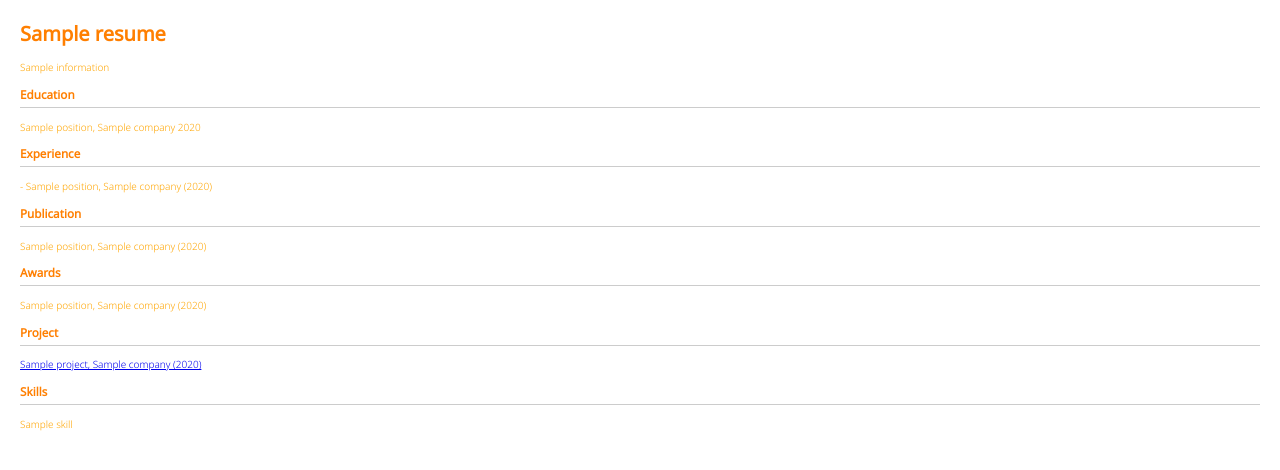
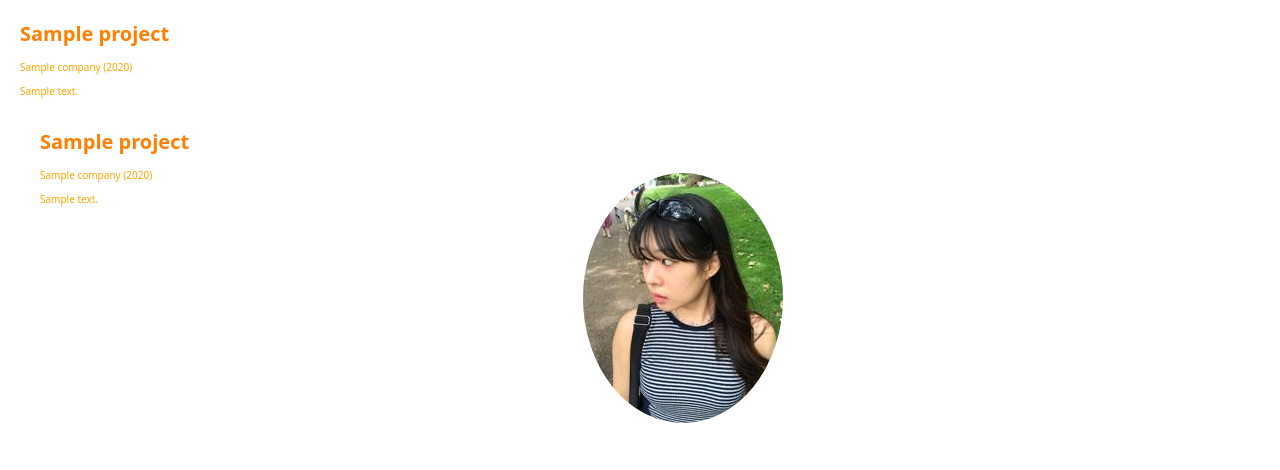
Before and after one commit to tunacokecan/CV2023_1, a Python web app: template templates/index.html in a window 1280 px wide. Shown: the top 470 px of the page. Run offline with Jinja, Linux system fonts and the light colour scheme; the template is opened without the code that fills it: most values are stand-ins (such as "Sample title", 1, 10 or a date in 2020).

Commit message:
Update index.html

```diff
--- a/templates/index.html
+++ b/templates/index.html
@@ -1,66 +1,19 @@
+<!-- templates/project.html -->
 <!DOCTYPE html>
 <html lang="en">
 <head>
     <meta charset="UTF-8">
     <meta name="viewport" content="width=device-width, initial-scale=1.0">
-    <title>{{ resume_data.name }} - My Resume</title>
-    <link rel="stylesheet" href="{{ url_for('static', filename='css/styles.css') }}" />
-    <link rel="stylesheet" href="https://fonts.googleapis.com/css2?family=Noto+Sans:wght@300;400&display=swap">
+    <title>{{ project_data.title }} - MyResume</title>
+    <!-- 수정된 부분: 단일 따옴표 수정 -->
+    <link rel="stylesheet" href="/static/css/styles.css">
 </head>
 <body>
-    <div class="container">
-        <div class="left-section">
-            <h1>{{ resume_data.name }}</h1>
-            <p>{{ resume_data.information }}</p>
-        </div>
-    </div>
-    <h3>Education</h3>
-    <ul>
-        {% for education in resume_data.education %}
-        <li>
-            {{ education.position }}, {{ education.company }}
-            <span class="right-align">{{ education.year }}</span>
-        </li>
-        {% endfor %}
-    </ul>
-
-    <h3>Experience</h3>
-    <ul>
-        {% for job in resume_data.experience %}
-        <li>- {{ job.position }}, {{ job.company }} ({{ job.year }})</li>
-        {% endfor %}
-    </ul>
-
-    <h3>Publication</h3>
-    <ul>
-        {% for publication in resume_data.publication %}
-        <li>{{ publication.position }}, {{ publication.company }} {% if publication.year %}({{ publication.year }}){% endif %}</li>
-        {% endfor %}
-    </ul>
-
-    <h3>Awards</h3>
-    <ul>
-        {% for award in resume_data.award %}
-        <li>{{ award.position }}, {{ award.company }} ({{ award.year }})</li>
-        {% endfor %}
-    </ul>
-
-    <h3>Project</h3>
-    <ul>
-        {% for project in resume_data.project %}
-        <li>
-            <a href="{{ url_for('project', project_title=project.title) }}">{{ project.title }}, {{ project.company }} ({{ project.year }})</a>
-        </li>
-        {% endfor %}
-    </ul>
-
-    <div class="right-section">
-        <h3>Skills</h3>
-        <ul class="skills">
-            {% for skill in resume_data.skills %}
-            <li>{{ skill }}</li>
-            {% endfor %}
-        </ul>
-    </div>
+    <h1>{{ project_data.title }}</h1>
+    <p>{{ project_data.company }} ({{ project_data.year }})</p>
+    <p>{{ project_data.details }}</p>
+    <iframe width="560" height="315" src="{{ project_data.video_url }}" frameborder="0" allowfullscreen></iframe>
+    <!-- 수정된 부분: 이미지 경로를 직접 지정하지 않고 Flask의 url_for 함수 사용 -->
+    <img src="{{ url_for('static', filename='images/resized.jpg') }}" alt="Resized Image">
 </body>
 </html>
```
